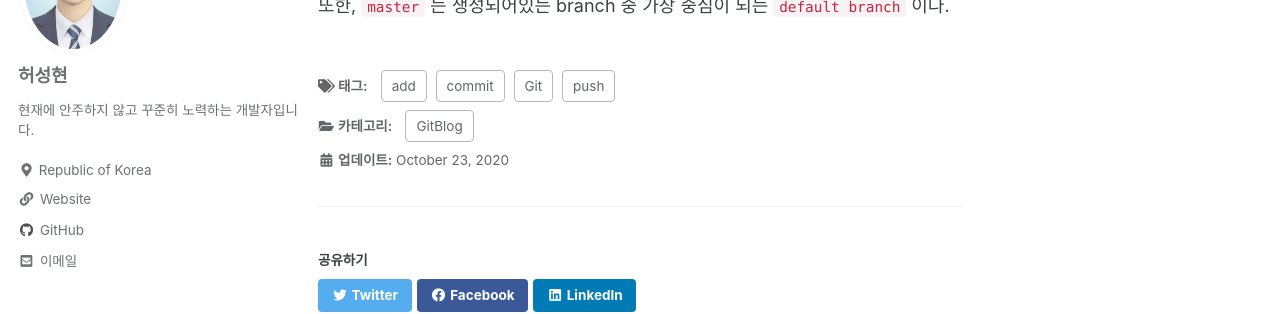
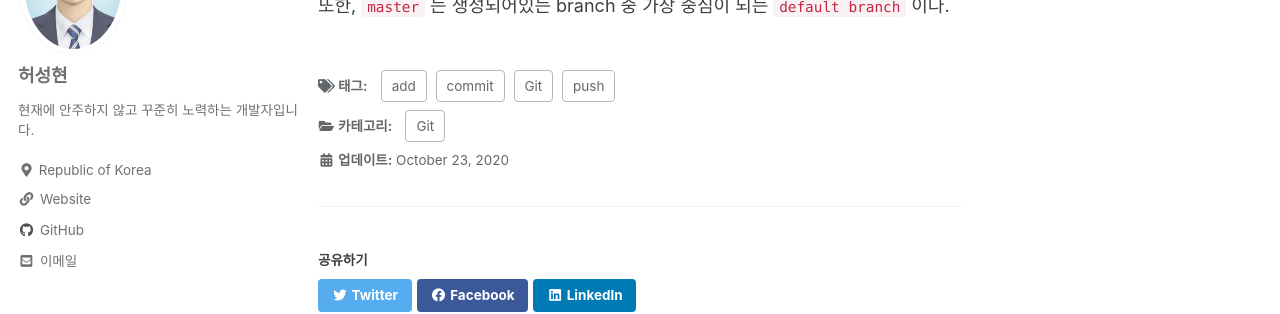
Before and after one commit to heoseongh/heoseongh.github.io, a Jekyll site: the page built from _posts/git/2020-10-23-git-from-add-to-push.md, in a window 1280 px wide and 900 px high, scrolled down 1773 px. Shown: the part 142-456 px from the top of the window. Built offline with Jekyll 4.4.1, drawn with Linux system fonts in a browser that asks for light colours; cached includes are drawn as plain includes.

```diff
--- a/_posts/git/2020-10-23-git-from-add-to-push.md
+++ b/_posts/git/2020-10-23-git-from-add-to-push.md
@@ -3,7 +3,7 @@ title: "add부터 push까지!"
 excerpt: "add부터 push까지의 플로우를 친절하게 설명해보았다."
 
 categories:
-  - GitBlog
+  - Git
 tags:
   - Git
   - add
```
